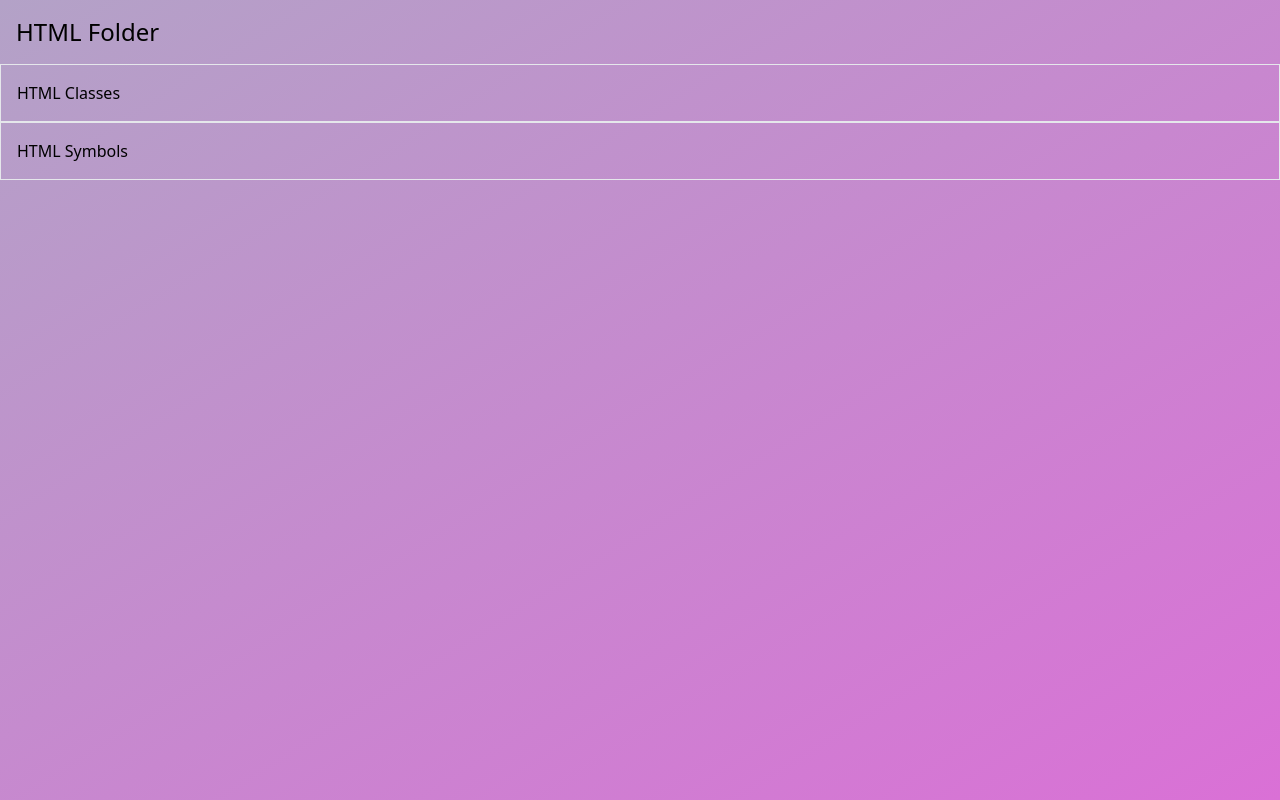
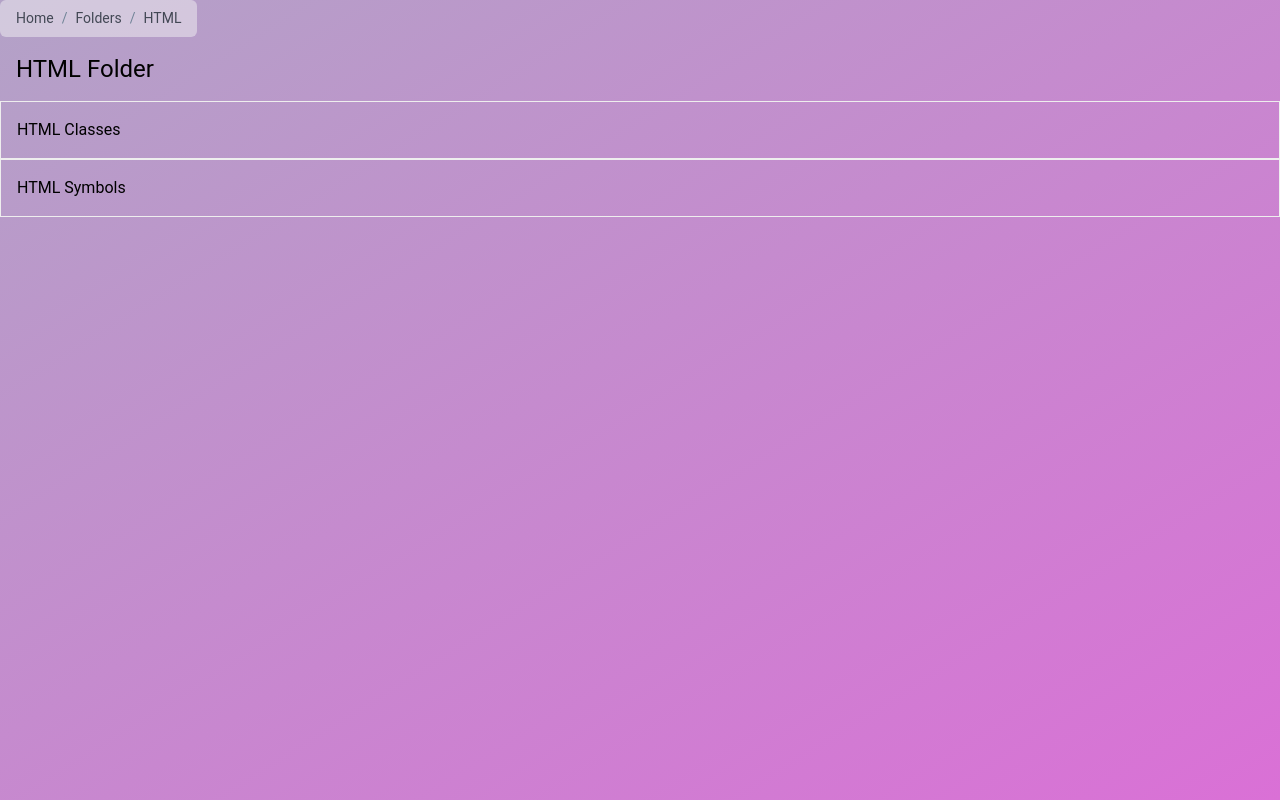
Before and after one commit to Gavhart/plums, a Next.js app: page /folders/1 in a window 1280 px wide. Built offline with nearby package versions, Linux system fonts and the light colour scheme.

Commit message:
Breadcrumbs working Home / Folders / FolderName

```diff
--- a/package.json
+++ b/package.json
@@ -12,6 +12,7 @@
   },
   "dependencies": {
     "@heroicons/react": "^2.1.1",
+    "@material-tailwind/react": "^2.1.9",
     "concurrently": "^8.2.2",
     "next": "14.1.0",
     "open": "^10.0.3",
--- a/src/app/folders/[folderId]/[noteId]/page.tsx
+++ b/src/app/folders/[folderId]/[noteId]/page.tsx
@@ -1,5 +1,8 @@
 import React from "react";
 import projectData from "@/data/data.json";
+import { Breadcrumbs } from "@material-tailwind/react";
+
+// todo display breadcrumbs home / folders / notes / note name
 
 const Page = ({ params }: { params: { noteId: string; folderId: string } }) => {
   return (
--- a/src/app/folders/[folderId]/page.tsx
+++ b/src/app/folders/[folderId]/page.tsx
@@ -1,10 +1,22 @@
 import React from "react";
 import projectData from "@/data/data.json";
 import Link from "next/link";
+import { Breadcrumbs } from "@material-tailwind/react";
+import FolderNameBreadcrumbs from "@/components/Breadcrumbs/FolderNameBreadcrumbs";
+
+// todo display breadcrumbs home / folders / folder name
 
 const Page = ({ params }: { params: { folderId: string } }) => {
+  const folder = projectData.folders.find(
+    (folder) => folder.id === params.folderId,
+  );
+  const folderName = folder ? folder.name : "";
+  const folderId = folder ? folder.id : "";
+  console.log(folderId);
+
   return (
     <div>
+      <FolderNameBreadcrumbs folderName={folderName} folderId={folderId} />
       {projectData.folders
         .filter((folder) => folder.id === params.folderId)
         .map((folder) => (
--- a/src/app/folders/page.tsx
+++ b/src/app/folders/page.tsx
@@ -1,9 +1,11 @@
 import projectData from "@/data/data.json";
 import Link from "next/link";
+import FoldersBreadcrumbs from "@/components/Breadcrumbs/FoldersBreadcrumbs";
 
 export default function FoldersPage() {
   return (
     <>
+      <FoldersBreadcrumbs />
       {projectData.folders.map((folder) => (
         <div key={folder.id} className="border py-4 px-4 flex flex-col gap-4">
           <Link href={`/folders/${folder.id}`}>
--- /dev/null
+++ b/src/components/Breadcrumbs/FolderNameBreadcrumbs.tsx
@@ -0,0 +1,30 @@
+"use client";
+
+import React from "react";
+import Link from "next/link";
+import { Breadcrumbs } from "@material-tailwind/react";
+
+interface FolderNameBreadcrumbsProps {
+  folderName: string;
+  folderId: string;
+}
+
+const FolderNameBreadcrumbs = ({
+  folderName,
+  folderId,
+}: FolderNameBreadcrumbsProps) => {
+  return (
+    <div>
+      <Breadcrumbs
+        className="bg-custom-off-white opacity-80 text-custom-dark-gray"
+        placeholder={null}
+      >
+        <Link href="/">Home</Link>
+        <Link href="/folders/">Folders</Link>
+        <Link href={`/folders/${folderId}`}>{folderName}</Link>
+      </Breadcrumbs>
+    </div>
+  );
+};
+
+export default FolderNameBreadcrumbs;
--- /dev/null
+++ b/src/components/Breadcrumbs/FoldersBreadcrumbs.tsx
@@ -0,0 +1,21 @@
+"use client";
+
+import React from "react";
+import Link from "next/link";
+import { Breadcrumbs } from "@material-tailwind/react";
+
+const FoldersBreadcrumbs = () => {
+  return (
+    <div>
+      <Breadcrumbs
+        className="bg-custom-off-white opacity-80 text-custom-dark-gray"
+        placeholder={null}
+      >
+        <Link href="/">Home</Link>
+        <Link href="/folders/">Folders</Link>
+      </Breadcrumbs>
+    </div>
+  );
+};
+
+export default FoldersBreadcrumbs;
--- a/tailwind.config.js
+++ b/tailwind.config.js
@@ -1,5 +1,8 @@
+const withMT = require("@material-tailwind/react/utils/withMT");
+
+
 /** @type {import('tailwindcss').Config} */
-module.exports = {
+module.exports = withMT({
   content: [
     './src/**/*.{js,ts,jsx,tsx,mdx}',
   ],
@@ -16,4 +19,4 @@ module.exports = {
     },
   },
   plugins: [],
-}
+})
```
Also changed, not shown: 1 other file (tests, documents, lock files or other folders).
